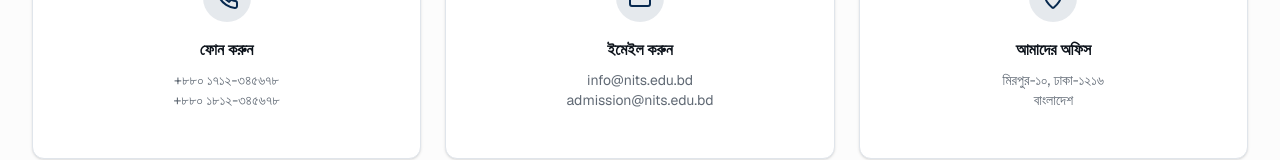
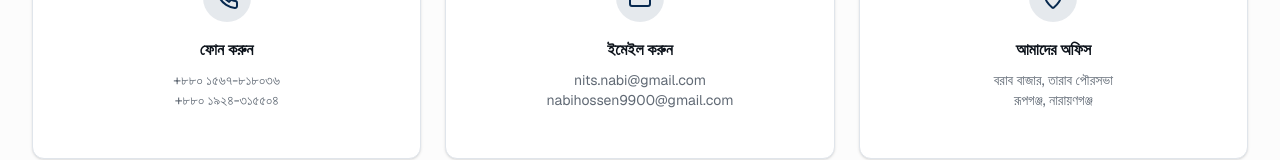
Before and after one commit to nabihossen9911/vercelwebpage, a Next.js app: page / in a window 1280 px wide. Shown: the part 2964-3124 px from the top of the page. Built offline with nearby package versions, Linux system fonts and the light colour scheme.

Commit message:
CTA Correction

```diff
--- a/components/cta.tsx
+++ b/components/cta.tsx
@@ -32,8 +32,8 @@ export default function CTA() {
                 <Phone className="h-6 w-6 text-primary" />
               </div>
               <h3 className="mb-2 font-semibold">ফোন করুন</h3>
-              <p className="text-sm text-muted-foreground">+৮৮০ ১৭১২-৩৪৫৬৭৮</p>
-              <p className="text-sm text-muted-foreground">+৮৮০ ১৮১২-৩৪৫৬৭৮</p>
+              <p className="text-sm text-muted-foreground">+৮৮০ ১৫৬৭-৮১৮০৩৬</p>
+              <p className="text-sm text-muted-foreground">+৮৮০ ১৯২৪-৩১৫৫০৪</p>
             </CardContent>
           </Card>
 
@@ -43,8 +43,8 @@ export default function CTA() {
                 <Mail className="h-6 w-6 text-primary" />
               </div>
               <h3 className="mb-2 font-semibold">ইমেইল করুন</h3>
-              <p className="text-sm text-muted-foreground">info@nits.edu.bd</p>
-              <p className="text-sm text-muted-foreground">admission@nits.edu.bd</p>
+              <p className="text-sm text-muted-foreground">nits.nabi@gmail.com</p>
+              <p className="text-sm text-muted-foreground">nabihossen9900@gmail.com</p>
             </CardContent>
           </Card>
 
@@ -54,8 +54,8 @@ export default function CTA() {
                 <MapPin className="h-6 w-6 text-primary" />
               </div>
               <h3 className="mb-2 font-semibold">আমাদের অফিস</h3>
-              <p className="text-sm text-muted-foreground">মিরপুর-১০, ঢাকা-১২১৬</p>
-              <p className="text-sm text-muted-foreground">বাংলাদেশ</p>
+              <p className="text-sm text-muted-foreground">বরাব বাজার, তারাব পৌরসভা</p>
+              <p className="text-sm text-muted-foreground">রূপগঞ্জ, নারায়ণগঞ্জ</p>
             </CardContent>
           </Card>
         </div>
```
